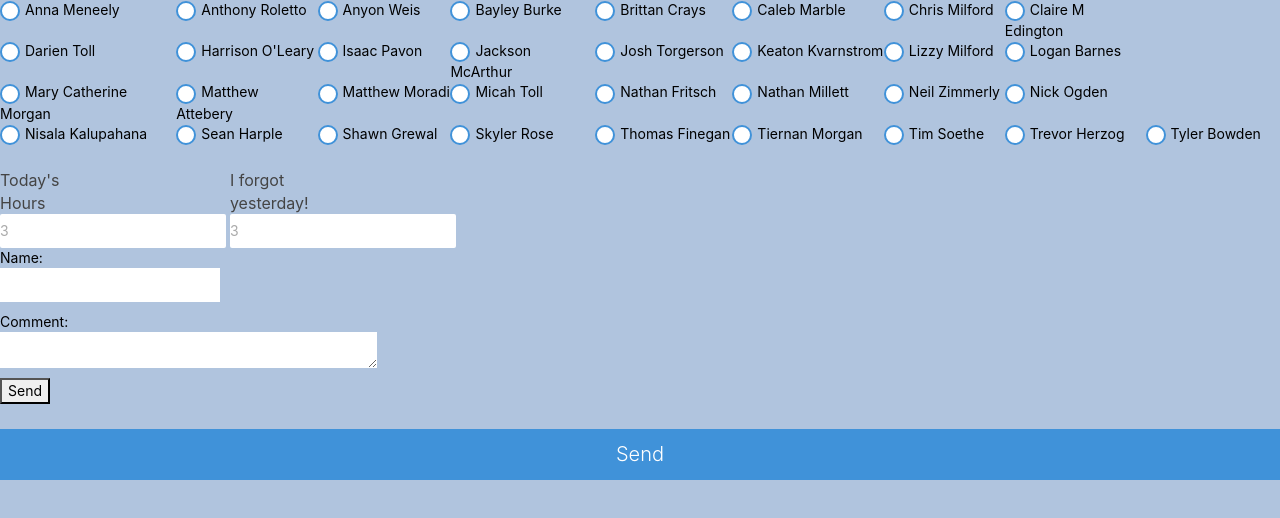
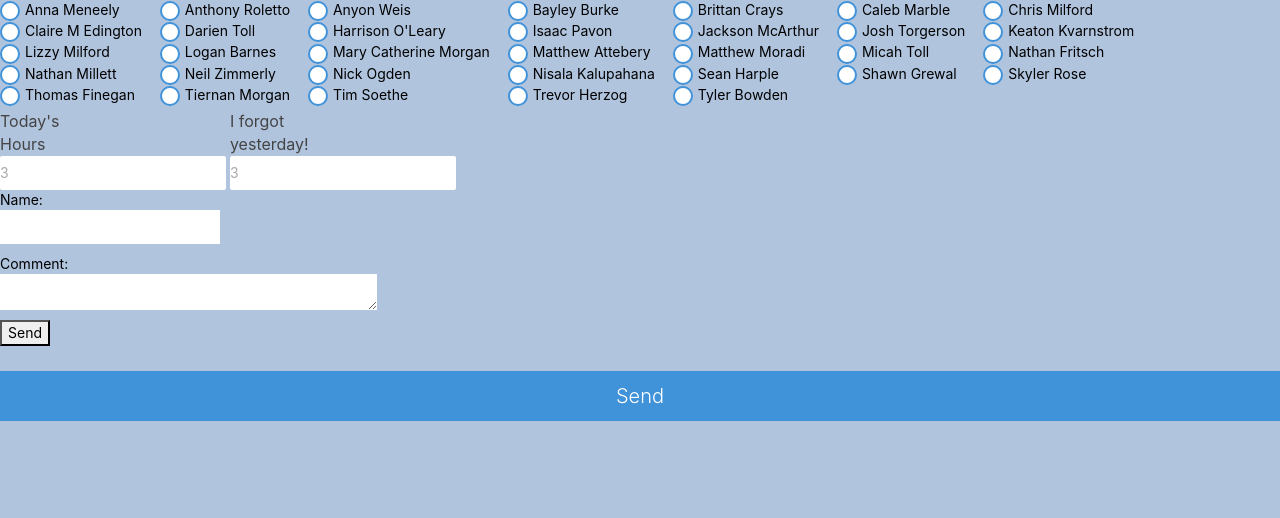
Before and after one commit to shockwave4488/SignIn, a plain HTML site: page www/SignIn.html in a window 1280 px wide. Drawn offline with nearby package versions, Linux system fonts and the light colour scheme.

Commit message:
Redid the names table to be less terrible.

```diff
--- a/www/SignIn.html
+++ b/www/SignIn.html
@@ -12,7 +12,7 @@
     <body style="background-color:lightsteelblue">
         <form id="foo">
             <div>
-                <table id="names_table">
+                <table>
                     <tbody>
                         <tr>
                             <td><label class="material_radio_group" for="radio1">
@@ -43,18 +43,13 @@
                                 <input type="radio" name="names" value="Chris Milford" id="radio7" class="material_radiobox" />
                                 <span class="material_check_radio"></span>Chris Milford
                             </label>&nbsp;</td>
+                        </tr>
+                        <tr>
                             <td>
                                 <label class="material_radio_group" for="radio8">
                                     <input type="radio" name="names" value="Claire M Edington" id="radio8" class="material_radiobox" />
                                     <span class="material_check_radio"></span>Claire M Edington
                                 </label>&nbsp;</td>
-                            <td>
-                            <td>&nbsp;</td>
-                            <td>&nbsp;</td>
-                            <td>&nbsp;</td>
-                            <td>&nbsp;</td>
-                        </tr>
-                        <tr>
                             <td><label class="material_radio_group" for="radio12">
                                 <input type="radio" name="names" value="Darien Toll" id="radio12" class="material_radiobox" />
                                 <span class="material_check_radio"></span>Darien Toll
@@ -79,6 +74,8 @@
                                 <input type="radio" name="names" value="Keaton Kvarnstrom" id="radio17" class="material_radiobox" />
                                 <span class="material_check_radio"></span>Keaton Kvarnstrom
                             </label>&nbsp;</td>
+                        </tr>
+                        <tr>
                             <td><label class="material_radio_group" for="radio18">
                                 <input type="radio" name="names" value="Lizzy Milford" id="radio18" class="material_radiobox" />
                                 <span class="material_check_radio"></span>Lizzy Milford
@@ -88,12 +85,6 @@
                                     <input type="radio" name="names" value="Logan Barnes" id="radio19" class="material_radiobox" />
                                     <span class="material_check_radio"></span>Logan Barnes
                                 </label>&nbsp;</td>
-                            <td>&nbsp;</td>
-                            <td>&nbsp;</td>
-                            <td>&nbsp;</td>
-                            <td>&nbsp;</td>
-                        </tr>
-                        <tr>
                             <td><label class="material_radio_group" for="radio25">
                                 <input type="radio" name="names" value="Mary Catherine Morgan" id="radio25" class="material_radiobox" />
                                 <span class="material_check_radio"></span>Mary Catherine Morgan
@@ -114,6 +105,8 @@
                                 <input type="radio" name="names" value="Nathan Fritsch" id="radio29" class="material_radiobox" />
                                 <span class="material_check_radio"></span>Nathan Fritsch
                             </label>&nbsp;</td>
+                        </tr>
+                        <tr>
                             <td><label class="material_radio_group" for="radio30">
                                 <input type="radio" name="names" value="Nathan Millett" id="radio30" class="material_radiobox" />
                                 <span class="material_check_radio"></span>Nathan Millett
@@ -126,15 +119,9 @@
                                 <input type="radio" name="names" value="Nick Ogden" id="radio32" class="material_radiobox" />
                                 <span class="material_check_radio"></span>Nick Ogden
                             </label>&nbsp;</td>
-                            <td>&nbsp;</td>
-                            <td>&nbsp;</td>
-                            <td>&nbsp;</td>
-                            <td>&nbsp;</td>
-                        </tr>
-                        <tr>
                             <td><label class="material_radio_group" for="radio21">
-                            <input type="radio" name="names" value="Nisala Kalupahana" id="radio21" class="material_radiobox" />
-                            <span class="material_check_radio"></span>Nisala Kalupahana
+                                <input type="radio" name="names" value="Nisala Kalupahana" id="radio21" class="material_radiobox" />
+                                <span class="material_check_radio"></span>Nisala Kalupahana
                             </label>&nbsp;</td>
                             <td><label class="material_radio_group" for="radio22">
                                 <input type="radio" name="names" values="Sean Harple" id="radio22" class="material_radiobox" />
@@ -145,9 +132,11 @@
                                 <span class="material_check_radio"></span>Shawn Grewal
                             </label>&nbsp;</td>
                             <td><label class="material_radio_group" for="radio10">
-                            <input type="radio" name="names" value="Skyler Rose" id="radio10" class="material_radiobox" />
-                            <span class="material_check_radio"></span>Skyler Rose
+                                <input type="radio" name="names" value="Skyler Rose" id="radio10" class="material_radiobox" />
+                                <span class="material_check_radio"></span>Skyler Rose
                             </label>&nbsp;</td>
+                        </tr>
+                        <tr>
                             <td><label class="material_radio_group" for="radio11">
                                 <input type="radio" name="names" value="Thomas Finegan" id="radio11" class="material_radiobox" />
                                 <span class="material_check_radio"></span>Thomas Finegan
@@ -168,7 +157,6 @@
                                 <input type="radio" name="names" value="Tyler Bowden" id="radio33" class="material_radiobox" />
                                 <span class="material_check_radio"></span>Tyler Bowden
                             </label>&nbsp;</td>
-                            <td>&nbsp;</td>
                             <td>&nbsp;</td>
                             <td>&nbsp;</td>
                         </tr>
```
